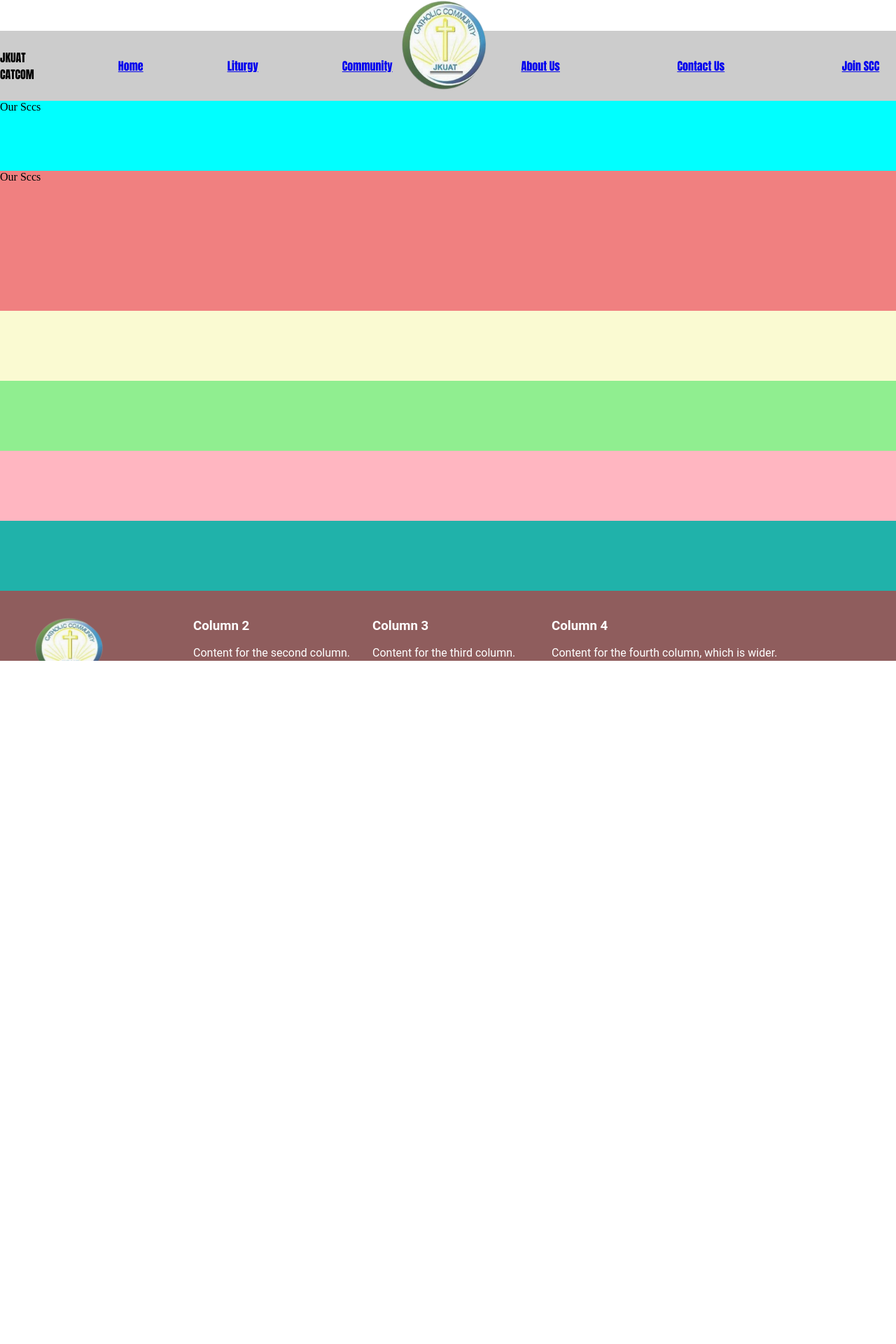
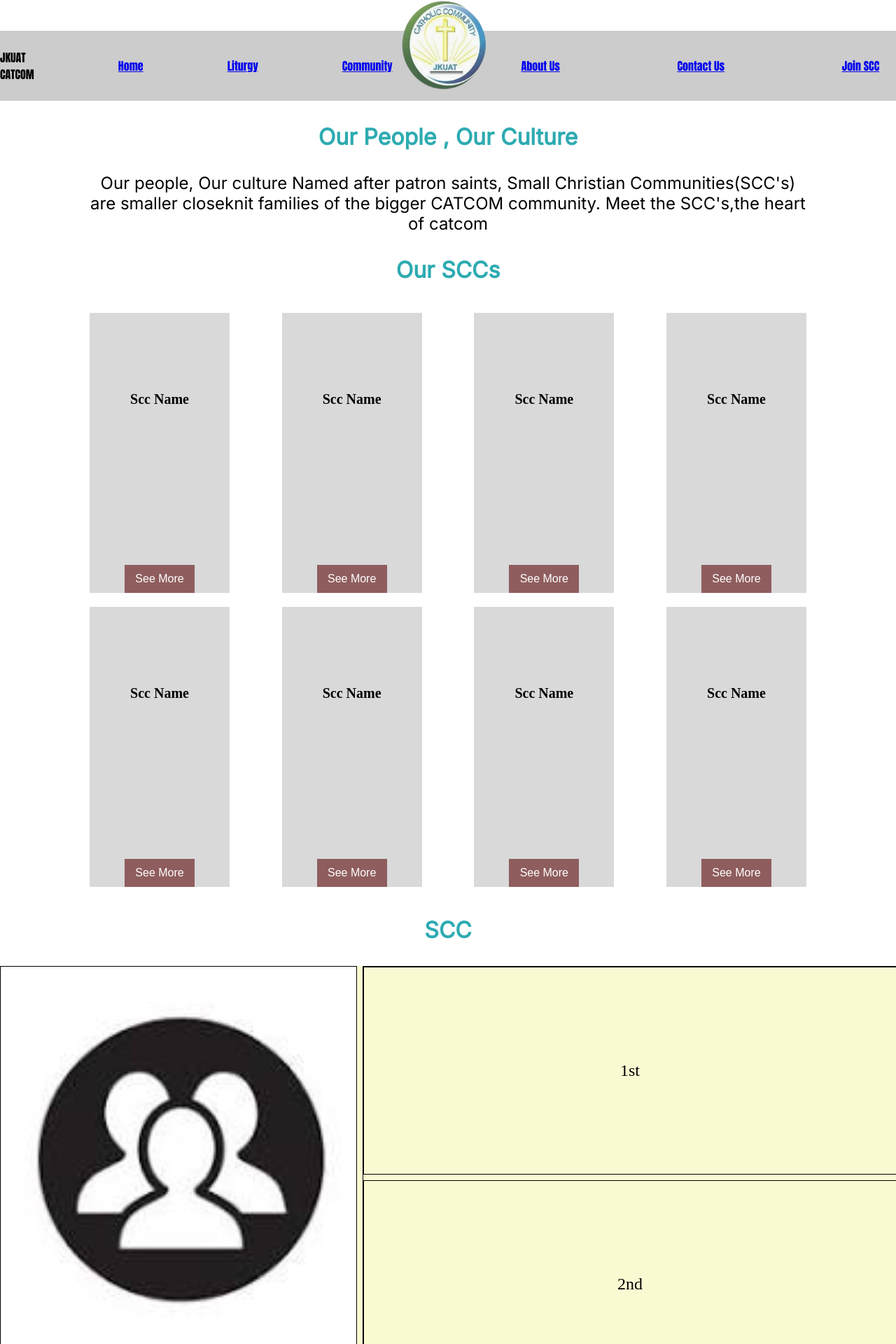
Before and after one commit to kiprudroid/catcom-official-website, a React (Vite) app in the folder frontend/: page /community in a window 1280 px wide. Shown: the part 6-1926 px from the top of the page at 70% size. Before the commit the page ends 950 px from the top, so only its background shows below. Built offline with nearby package versions, Linux system fonts and the light colour scheme.

Commit message:
Created Community Page Adding Layouts for Sections in the page

```diff
--- /dev/null
+++ b/frontend/src/components/SccCard/SccCard.jsx
@@ -0,0 +1,16 @@
+import React from "react";
+import styles from "./SccCard.module.css";
+
+
+function SccCard({ SccName = "Scc Name" }) {
+  return (
+    <div className={styles.card}>
+      <h1 className={styles.title}
+      >{SccName}</h1>
+
+<button className={styles.button}>See More</button>
+   </div>
+  );
+}
+
+export default SccCard;
--- /dev/null
+++ b/frontend/src/components/SccCard/SccCard.module.css
@@ -0,0 +1,30 @@
+.card{
+    width: 200px;
+    height: 400px;
+    display: flex;
+    flex-direction: column;
+    background-color:#D9D9D9;
+    margin-top: 10px;
+    margin-bottom: 10px;
+}
+.title{
+    font-size: 20px;
+    font-weight: bold;
+    text-align: center;
+    margin: auto;
+}
+
+.button{
+    background-color:#8F5D5D ;
+    border: none;
+    color: white;
+    text-align: center;
+    text-decoration: none;
+    display: inline-block;
+    font-size: 16px;
+    cursor: pointer;
+    width: 100px;
+    height: 40px;
+    margin-top: auto;
+    align-self: center;
+}
--- /dev/null
+++ b/frontend/src/components/Typography/Typography.jsx
@@ -0,0 +1,29 @@
+import React from 'react';
+import '@fontsource/inter';
+import styles from './Typography.module.css';
+
+const Text = ({ children }) => {
+    return (
+        <div>
+            <h1 style={{ fontFamily: 'Inter, sans-serif' }}>{children}</h1>
+        </div>
+    );
+}
+
+const Paragraph = ({ children }) => {
+    return (
+        <p className={styles.textContent} style={{ fontFamily: 'Inter, sans-serif' }}>
+            {children}
+        </p>
+    );
+}
+
+const Heading = ({ children }) => {
+    return (
+        <h3 className={styles.contentTitle} style={{ fontFamily: 'Inter, sans-serif' }}>
+            {children}
+        </h3>
+    );
+}
+
+export { Text, Paragraph, Heading };
--- /dev/null
+++ b/frontend/src/components/Typography/Typography.module.css
@@ -0,0 +1,14 @@
+.textContent {
+  color: black;
+  font-size: 24px;
+  text-align: center;
+  margin: 2rem 0;
+  font-family: sans-serif;
+}
+.contentTitle {
+  color: #2dabb1;
+  font-size: 2rem;
+  font-weight: bold;
+  text-align: center;
+  margin-top: 2rem;
+}
--- a/frontend/src/main.css
+++ b/frontend/src/main.css
@@ -8,3 +8,7 @@ body {
 ul li {
   list-style: none;
 }
+.contentWrapper {
+  width: 80%;
+  margin: auto;
+}
--- a/frontend/src/pages/Community/Community.jsx
+++ b/frontend/src/pages/Community/Community.jsx
@@ -2,6 +2,8 @@ import React from "react";
 import  styles from "./Community.module.css";
 import Header from "../../reusable-components/Header/Header";
 import Footer from "../../reusable-components/Footer/Footer";
+import {Heading, Paragraph, Text ,} from "../../components/Typography/Typography";
+import SccCard from "../../components/SccCard/SccCard";
 
 
 
@@ -12,11 +14,45 @@ return (
       <div className={`${styles.item} ${styles.header}`}>
         <Header />
       </div>
-      <div className={`${styles.item} ${styles.sccDescription}`}>Our Sccs</div>
-      <div className={`${styles.item} ${styles.sccPictures}`}>Our Sccs</div>
-      <div className={`${styles.item} ${styles.sccPictures}`}></div>
-      <div className={`${styles.item} ${styles.sccExpanded}`}></div>
-      <div className={`${styles.item} ${styles.alumni}`}></div>
+      <div className={`${styles.item} ${styles.sccDescription}`}>
+        <Heading>Our People , Our Culture</Heading>
+        <div className="contentWrapper">
+          <Paragraph>
+            Our people, Our culture Named after patron saints, Small Christian
+            Communities(SCC's) are smaller closeknit families of the bigger
+            CATCOM community. Meet the SCC's,the heart of catcom
+          </Paragraph>
+        </div>
+      </div>
+      <div className={`${styles.item} ${styles.sccPictures}`}>
+        <Heading>Our SCCs</Heading>
+        <div className={`contentWrapper ${styles.sccCardsWrapper}`}>
+          {[...Array(4)].map((_, index) => (
+            <SccCard key={index} />
+          ))}
+        </div>
+      </div>
+      <div className={`${styles.item} ${styles.sccPictures}`}>
+        <div className={`contentWrapper ${styles.sccCardsWrapper}`}>
+          {[...Array(4)].map((_, index) => (
+            <SccCard key={index} />
+          ))}
+        </div>
+      </div>
+      <Heading>SCC</Heading>
+      <div className={`${styles.item} ${styles.sccExpanded}`}>
+        <div className={styles.sccItem}>
+          <img src="/others/group_photo.jpeg" alt="SCC group Photo" className={styles.groupPhoto} />
+        </div>
+        <div className={styles.sccItem}>
+          <div className={styles.secondColumnItem}> 1st</div>
+          <div className={styles.secondColumnItem}>2nd</div>
+        </div>
+      </div>
+          <Header>Alumni</Header>
+      <div className={`${styles.item} ${styles.alumni}`}>
+
+      </div>
       <div className={`${styles.item} ${styles.choir}`}></div>
       <div className={`${styles.item} ${styles.technicalTeam}`}></div>
       <div className={`${styles.item} ${styles.footer}`}>
--- a/frontend/src/pages/Community/Community.module.css
+++ b/frontend/src/pages/Community/Community.module.css
@@ -1,7 +1,7 @@
 .communityGridContainer {
     display: grid;
     height: 100%;
-    grid-template-columns: repeat(4, minmax(100px, 1fr));
+    grid-template-columns: repeat(4, minmax(auto, 1fr));
     grid-template-rows: repeat(9, minmax(1fr, auto));
     grid-gap: 10px;
     padding: 10px;
@@ -26,22 +26,25 @@
 .header {
     background-color: tomato;
     grid-area: header;
-    height: 100px;
+    height: auto;
 }
 .sccDescription {
-    background-color: cyan;
     grid-area: sccDescription;
-    height: 100px;
+    height: auto;
+    text-align: center;
 }
 .sccPictures {
-    background-color: lightcoral;
+    background-color: white;
     grid-area: sccPictures;
-    height: 100px;
+    height: auto;
+    grid-column: span 4;
 }
 .sccExpanded {
     background-color: lightgoldenrodyellow;
     grid-area: sccExpanded;
-    height: 100px;
+    display: grid;
+    grid-template-columns: 2fr 3fr; /* First column takes 2 parts, second takes 1 part */
+    gap: 10px;
 
 }
 .alumni {
@@ -64,3 +67,34 @@
     grid-area: footer;
     height: 100px;
 }
+.sccCardsWrapper {
+    display: flex;
+    justify-content: space-between;
+    align-items: center;
+    width: 100%;
+    padding: 0 10px;
+}
+
+.sccItem {
+    border: 1px solid black;
+    height: 600px;
+    width: 100%;
+}
+.sccItem:nth-child(2) {
+    display:grid;
+    grid-template-rows: 1fr 1fr;
+    gap: 10px;
+}
+.secondColumnItem{
+    display: flex;
+    justify-content: center;
+    align-items: center;
+    font-size: 1.5rem;
+    height: 100%;
+    border: 1px solid black;
+}
+.groupPhoto{
+    width: 100%;
+    height: 100%;
+    object-fit: cover;
+}
```
Also changed, not shown: frontend/public/others/group_photo.jpeg (added).
